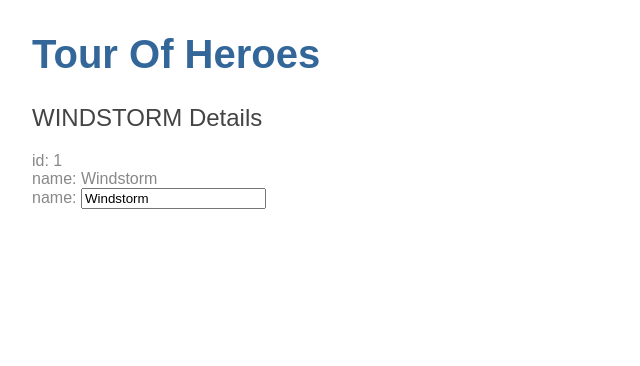
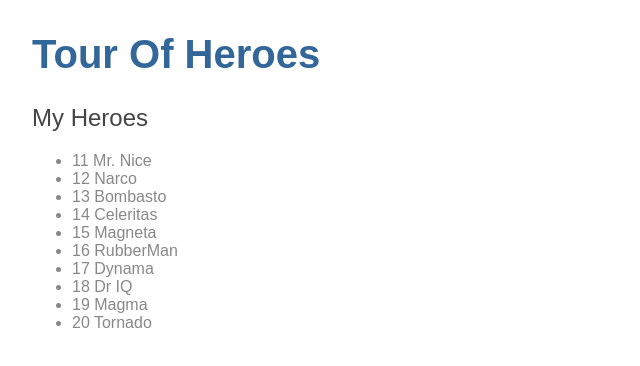
Before and after one commit to nitishkumaram/angular-tour-of-heroes, an Angular app: page / in a window 1280 px wide. Shown: the top 366 px of the page, without its empty margins (0-640 px from the left). Built offline with nearby package versions, Linux system fonts and the light colour scheme.

Commit message:
Displayed hero list

```diff
--- a/src/app/heroes/heroes.component.html
+++ b/src/app/heroes/heroes.component.html
@@ -1,4 +1,4 @@
-<h2>{{hero.name | uppercase}} Details</h2>
+<!-- <h2>{{hero.name | uppercase}} Details</h2>
 <div><span>id: </span>{{hero.id}}</div>
 <div><span>name: </span>{{hero.name}}</div>
 
@@ -6,4 +6,11 @@
     <label>name:
         <input [(ngModel)]="hero.name" placeholder="name">
     </label>
-</div>
+</div> -->
+
+<h2>My Heroes</h2>
+<ul class="heroes">
+    <li *ngFor="let hero of heroes">
+        <span class="badge">{{hero.id}}</span> {{hero.name}}
+    </li>
+</ul>
--- a/src/app/heroes/heroes.component.ts
+++ b/src/app/heroes/heroes.component.ts
@@ -1,5 +1,6 @@
 import { Component, OnInit } from '@angular/core';
 import { Hero } from '../hero'
+import { HEROES } from '../mock-heroes';
 
 @Component({
   selector: 'app-heroes',
@@ -8,10 +9,12 @@
 })
 export class HeroesComponent implements OnInit {
 
-  hero: Hero = {
-    id: 1,
-    name: 'Windstorm',
-  }
+  // hero: Hero = {
+  //   id: 1,
+  //   name: 'Windstorm',
+  // }
+
+  heroes = HEROES;
 
   constructor() { }
 
--- /dev/null
+++ b/src/app/mock-heroes.ts
@@ -0,0 +1,14 @@
+import { Hero } from './hero';
+
+export const HEROES: Hero[] = [
+    { id: 11, name: 'Mr. Nice'},
+    { id: 12, name: 'Narco'},
+    { id: 13, name: 'Bombasto'},
+    { id: 14, name: 'Celeritas'},
+    { id: 15, name: 'Magneta'},
+    { id: 16, name: 'RubberMan'},
+    { id: 17, name: 'Dynama'},
+    { id: 18, name: 'Dr IQ'},
+    { id: 19, name: 'Magma'},
+    { id: 20, name: 'Tornado'}
+];
```
